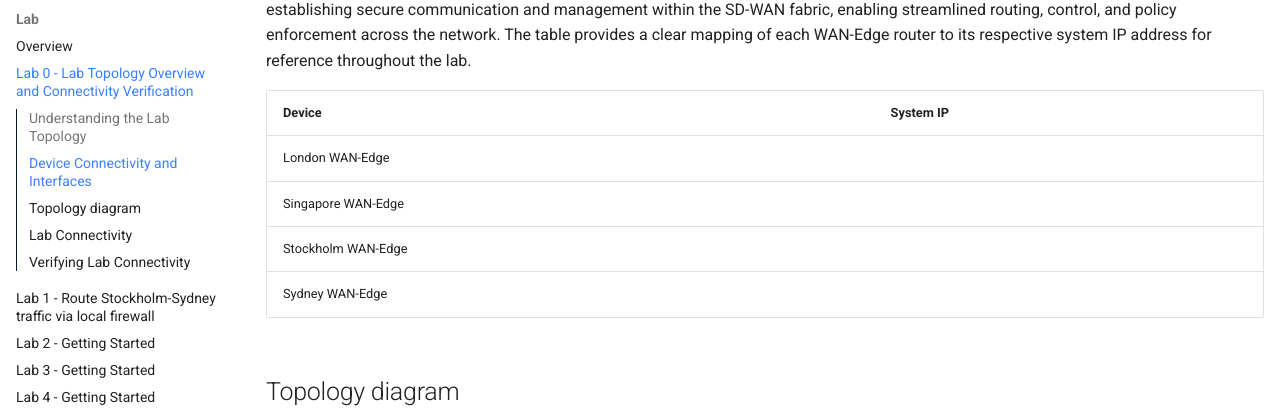
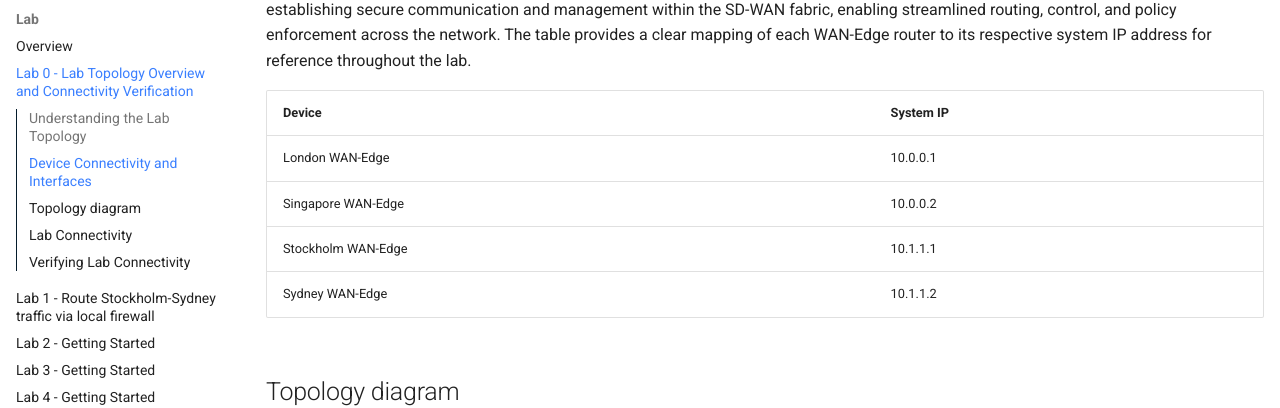
Before and after one commit to ciscodocs/ltrent-2008-clemea25, an MkDocs documentation site: the page built from docs/lab0_getting_started.md, in a window 1280 px wide and 900 px high, scrolled down 842 px. Shown: the part 110-518 px from the top of the window. Built offline with MkDocs 1.6.1 and Material for MkDocs 9.7.7, drawn with Linux system fonts in a browser that asks for light colours.

Commit message:
Lab 1 Guide

```diff
--- a/docs/lab0_getting_started.md
+++ b/docs/lab0_getting_started.md
@@ -19,10 +19,10 @@ Each WAN-Edge router is uniquely identified by a system IP address, as detailed
 
 | Device             | System IP |
 |:-------------------|-----------|
-| London    WAN-Edge |           |
-| Singapore WAN-Edge |           |
-| Stockholm WAN-Edge |           |
-| Sydney    WAN-Edge |           |
+| London    WAN-Edge | 10.0.0.1  |
+| Singapore WAN-Edge | 10.0.0.2  |
+| Stockholm WAN-Edge | 10.1.1.1  |
+| Sydney    WAN-Edge | 10.1.1.2  |
 
 
 ## Topology diagram
```
